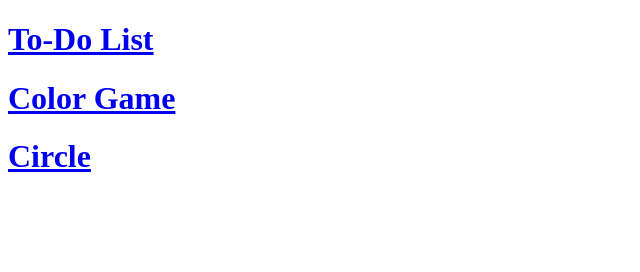
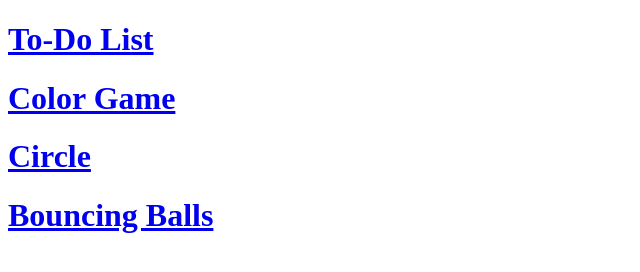
Before and after one commit to Stiggins/stiggins.github.io, a plain HTML site: page index.html in a window 1280 px wide. Shown: the whole page, without its empty margins (0-640 px from the left). Drawn offline with Linux system fonts and the light colour scheme.

Commit message:
Update index.html

```diff
--- a/index.html
+++ b/index.html
@@ -8,6 +8,7 @@
 	<h1><a href="https://stiggins.github.io/todo/">To-Do List</a></h1>
 	<h1><a href="https://stiggins.github.io/colorgame/">Color Game</a></h1>
 	<h1><a href="https://stiggins.github.io/circle/">Circle</a></h1>
+	<h1><a href="https://stiggins.github.io/bouncing/">Bouncing Balls</a></h1>
 
 </body>
 </html>
```
